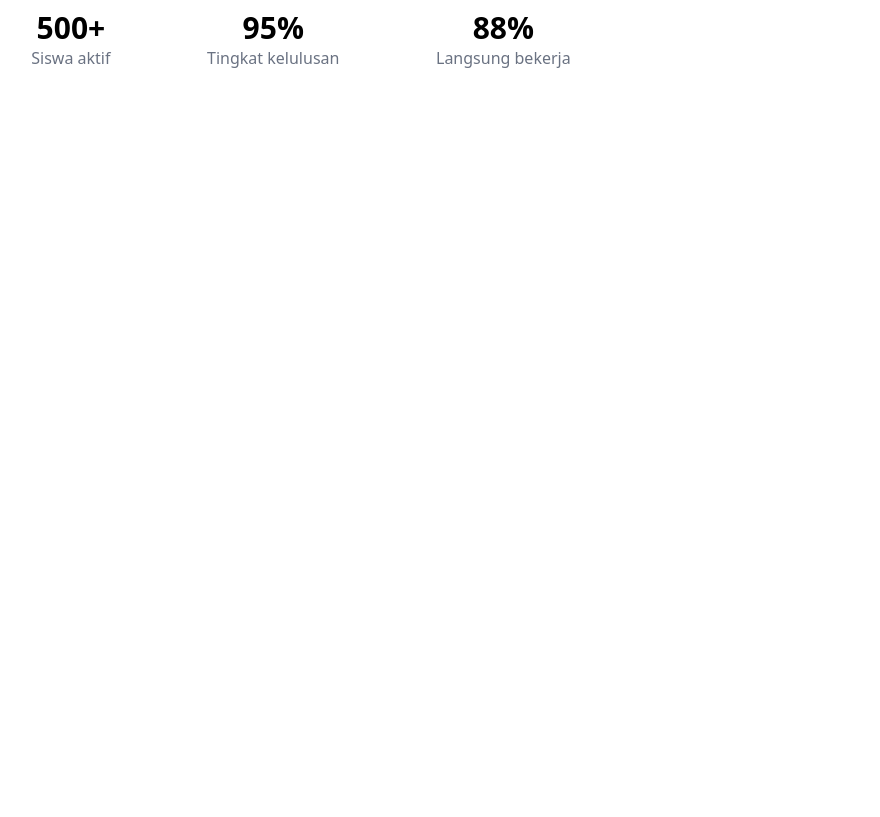
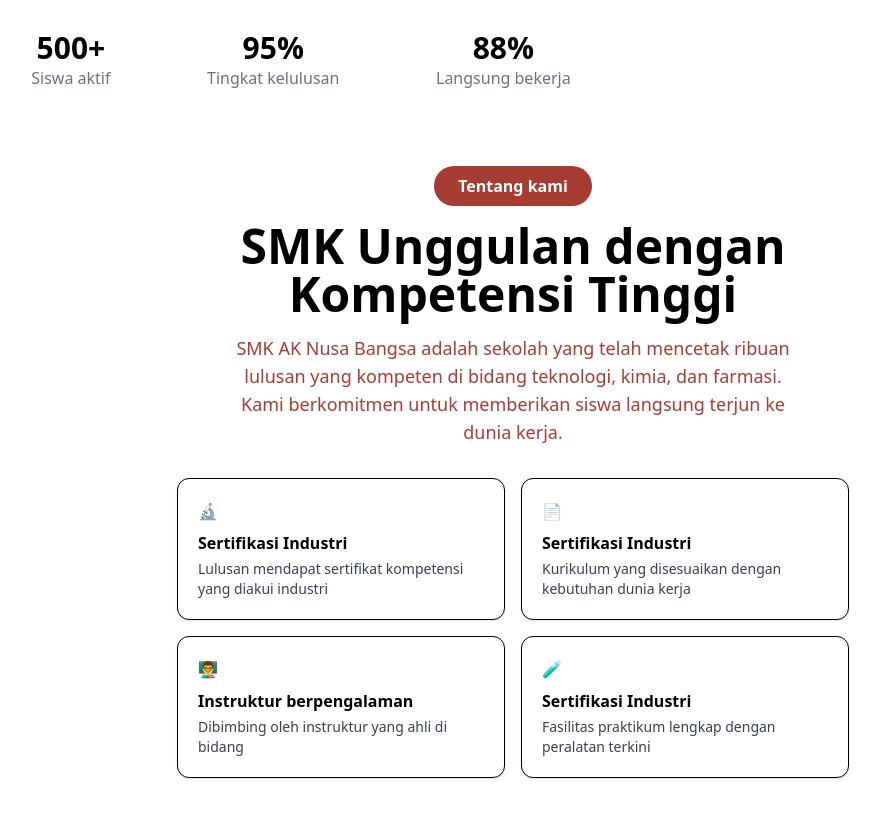
Before and after one commit to faturahaman/School-web-FE, a React (Vite) app: page / in a window 1280 px wide. Shown: the part 573-1390 px from the top of the page, without its empty margins (127-1007 px from the left). Before the commit the page ends 800 px from the top, so only its background shows below. Built offline with nearby package versions, Linux system fonts and the light colour scheme.

Commit message:
bikin tentang kami

```diff
--- a/src/App.jsx
+++ b/src/App.jsx
@@ -6,7 +6,9 @@
   return (
     <>
       <Nav />
-      <Hero />
+      <div className="pt-20">
+        <Hero />
+      </div>
     </>
   );
 }
--- a/src/components/Nav.jsx
+++ b/src/components/Nav.jsx
@@ -6,7 +6,7 @@
   const [isOpen, setIsOpen] = useState(false);
 
   return (
-    <nav className="flex md:justify-evenly justify-around flex-shrink-0 items-center h-15 bg-[#e63946] text-white rounded-b-lg shadow-md relative px-4 py-3">
+    <nav className="fixed top-0 left-0 w-full z-50 flex md:justify-evenly justify-around flex-shrink-0 items-center h-15 bg-[#e63946] text-white rounded-b-lg shadow-md px-4 py-3">
       <div className="flex gap-3 items-center">
         <img src={aknb} alt="Logo AKNB" className="h-8 w-auto cursor-pointer" />
         <h1 className="font-bold md:text-xl text-base">SMK AK Nusa Bangsa</h1>
@@ -23,7 +23,10 @@
             { href: "/kontak", label: "Kontak" },
           ].map((item) => (
             <li key={item.href}>
-              <a href={item.href} className="group relative w-max inline-block">
+              <a
+                href={item.href}
+                className="group relative w-max inline-block"
+              >
                 <span>{item.label}</span>
                 <span className="absolute -bottom-1 left-0 w-0 h-0.5 bg-white transition-all duration-300 group-hover:w-full"></span>
               </a>
@@ -32,7 +35,7 @@
         </ul>
       </div>
 
-      <div className="hidden relative md:inline-flex items-center justify-start overflow-hidden font-medium transition-all bg-black rounded group py-1.5 px-2.5 text-sm md:text-base">
+      <div className="relative inline-flex items-center justify-start overflow-hidden font-medium transition-all bg-black rounded group py-1.5 px-2.5 text-sm md:text-base">
         <span className="w-56 h-48 rounded bg-white absolute bottom-0 left-0 translate-x-full translate-y-full mb-9 ml-9 transition-all duration-500 ease-out group-hover:ml-0 group-hover:mb-32 group-hover:translate-x-0"></span>
         <a
           href="/daftar"
@@ -42,12 +45,15 @@
         </a>
       </div>
 
-      <button className="md:hidden ml-4" onClick={() => setIsOpen(!isOpen)}>
+      <button
+        className="md:hidden ml-4"
+        onClick={() => setIsOpen(!isOpen)}
+      >
         {isOpen ? <X /> : <AlignJustify />}
       </button>
 
       {isOpen && (
-        <div className="absolute top-full right-0 w-50 bg-[#e63946] shadow-md md:hidden z-50 rounded-lg">
+        <div className="absolute top-full left-0 w-full bg-[#e63946] shadow-md md:hidden z-50">
           <ul className="flex flex-col items-center py-2 space-y-2">
             {[
               { href: "/", label: "Beranda" },
@@ -56,10 +62,12 @@
               { href: "/berita", label: "Berita" },
               { href: "/galeri", label: "Galeri" },
               { href: "/kontak", label: "Kontak" },
-              { href: "/Daftar", label: "Daftar sekarang"},
             ].map((item) => (
               <li key={item.href}>
-                <a href={item.href} className="block px-4 py-2 hover:underline">
+                <a
+                  href={item.href}
+                  className="block px-4 py-2 hover:underline"
+                >
                   {item.label}
                 </a>
               </li>
--- a/src/layout/Hero.jsx
+++ b/src/layout/Hero.jsx
@@ -2,6 +2,8 @@
 
 function Hero() {
   return (
+    <>
+      {/* Hero Section */}
       <section className="md:px-35 md:py-7 px-5 py-5">
         <div>
           <div className="inline-flex items-center gap-x-2 bg-gray-300 px-4 py-2 rounded-full text-sm md:text-base">
@@ -63,7 +65,40 @@
 
         <div>{/* tempat foto */}</div>
       </section>
+      <Section>
+        <div className="flex flex-col items-center w-full">
+          <button className="bg-[#a63c32] text-white px-6 py-2 rounded-full font-semibold mb-4">Tentang kami</button>
+          <h2 className="font-bold text-4xl md:text-5xl text-center mb-4">SMK Unggulan dengan<br /> Kompetensi Tinggi</h2>
+          <p className="text-[#a63c32] text-lg text-center max-w-xl mb-8">
+            SMK AK Nusa Bangsa adalah sekolah yang telah mencetak ribuan lulusan yang kompeten di bidang teknologi, kimia, dan farmasi. Kami berkomitmen untuk memberikan siswa langsung terjun ke dunia kerja.
+          </p>
+          <div className="grid grid-cols-1 md:grid-cols-2 gap-4 w-full max-w-2xl">
+            <div className="border rounded-xl p-5 bg-white shadow-sm flex flex-col items-start">
+              <span className="mb-2">🔬</span>
+              <span className="font-semibold">Sertifikasi Industri</span>
+              <p className="text-gray-700 text-sm mt-1">Lulusan mendapat sertifikat kompetensi yang diakui industri</p>
+            </div>
+            <div className="border rounded-xl p-5 bg-white shadow-sm flex flex-col items-start">
+              <span className="mb-2">📄</span>
+              <span className="font-semibold">Sertifikasi Industri</span>
+              <p className="text-gray-700 text-sm mt-1">Kurikulum yang disesuaikan dengan kebutuhan dunia kerja</p>
+            </div>
+            <div className="border rounded-xl p-5 bg-white shadow-sm flex flex-col items-start">
+              <span className="mb-2">👨‍🏫</span>
+              <span className="font-semibold">Instruktur berpengalaman</span>
+              <p className="text-gray-700 text-sm mt-1">Dibimbing oleh instruktur yang ahli di bidang</p>
+            </div>
+            <div className="border rounded-xl p-5 bg-white shadow-sm flex flex-col items-start">
+              <span className="mb-2">🧪</span>
+              <span className="font-semibold">Sertifikasi Industri</span>
+              <p className="text-gray-700 text-sm mt-1">Fasilitas praktikum lengkap dengan peralatan terkini</p>
+            </div>
+          </div>
+        </div>
+      </Section>
+    </>
   );
 }
 
+import Section from "./Section";
 export default Hero;
--- /dev/null
+++ b/src/layout/Section.jsx
@@ -0,0 +1,14 @@
+function Section({ title, children, className = "" }) {
+  return (
+    <section className={`w-full flex justify-center py-12 px-4 ${className}`}>
+      <div className="max-w-3xl w-full">
+        {title && (
+          <h2 className="text-3xl font-bold mb-4 text-center">{title}</h2>
+        )}
+        {children}
+      </div>
+    </section>
+  );
+}
+
+export default Section;
```
Lines whose indentation alone changed are shown as unchanged.
